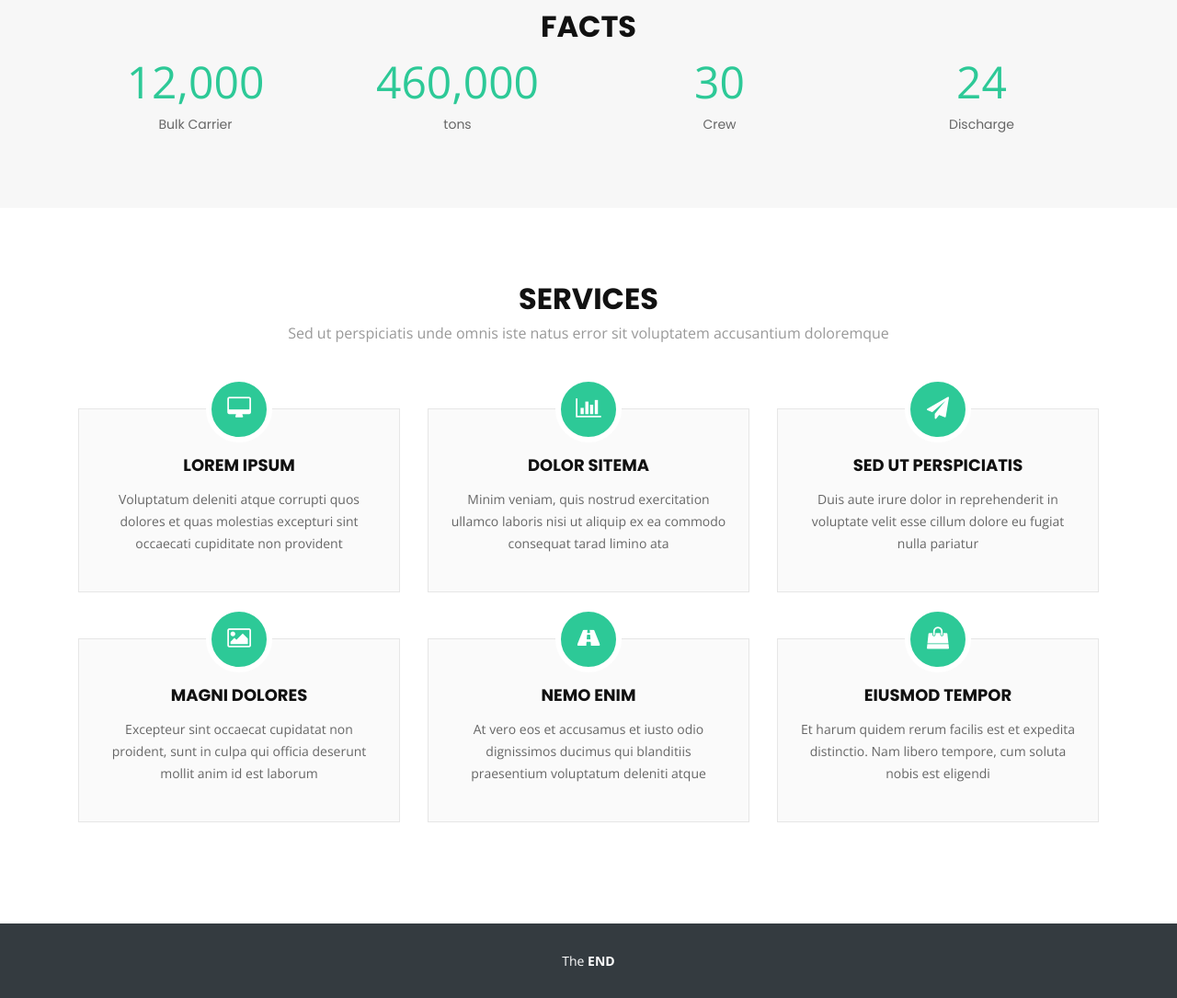
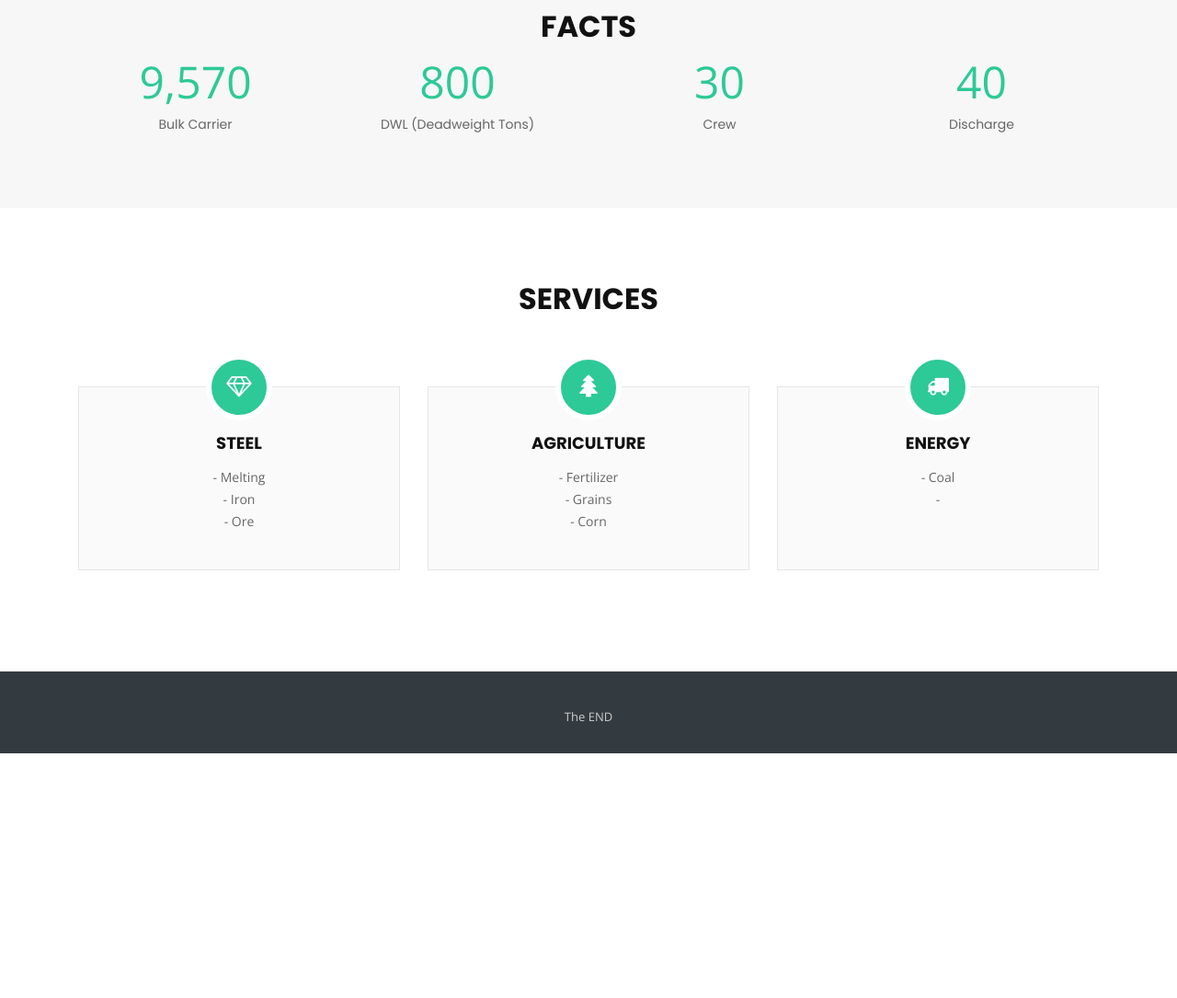
Before and after one commit to XeraFiu-YTB/bulk_carrier, a plain HTML site: page index.html in a window 1280 px wide. Shown: the part 1540-2625 px from the top of the page at 92% size. After the commit the page ends 2359 px from the top, so only its background shows below. Drawn offline with nearby package versions, Linux system fonts and the light colour scheme.

Commit message:
Add files via upload

```diff
--- a/index.html
+++ b/index.html
@@ -37,9 +37,6 @@
 
   <main id="main">
 
-    <!--==========================
-      About Us Section
-    ============================-->
     <section id="about">
       <div class="container">
         <div class="row about-container">
@@ -50,13 +47,19 @@
             <div class="icon-box wow fadeInUp">
               <div class="icon"><i class="fa fa-shopping-bag"></i></div>
               <h4 class="title"><a href="">Price</a></h4>
-              <p class="description">- Handymax 50M $<br/>- Panamax 75M $<br/>- Capesize 100M $</p>
+              <p class="description">- Handymax: 50M $<br/>- Panamax: 75M $<br/>- Capesize: 100M $</p>
             </div>
 
             <div class="icon-box wow fadeInUp" data-wow-delay="0.2s">
               <div class="icon"><i class="fa fa-bar-chart"></i></div>
               <h4 class="title"><a href="">Size</a></h4>
-              <p class="description">- Handymax 35-50k tons<br/>- Panamax 50-80k tons<br/>- Capesize +80k tons</p>
+              <p class="description">- Handymax: 35-50k tons<br/>- Panamax: 50-80k tons<br/>- Capesize: +80k tons</p>
+            </div>
+
+            <div class="icon-box wow fadeInUp" data-wow-delay="0.2s">
+              <div class="icon"><i class="fa fa-ship"></i></div>
+              <h4 class="title"><a href="">Capacity</a></h4>
+              <p class="description">- Handymax: 50 000m<sup>3</sup><br/>- Panamax: 70 000m<sup>3</sup><br/>- Capesize: 96 000m<sup>3</sup></p>
             </div>
 
           </div>
@@ -75,13 +78,13 @@
         <div class="row counters">
 
   				<div class="col-lg-3 col-6 text-center">
-            <span data-toggle="counter-up">12,000</span>
+            <span data-toggle="counter-up">9,570</span>
             <p>Bulk Carrier</p>
   				</div>
 
           <div class="col-lg-3 col-6 text-center">
-            <span data-toggle="counter-up">460,000</span>
-            <p>tons</p>
+            <span data-toggle="counter-up">800</span>
+            <p>DWL (Deadweight Tons)</p>
   				</div>
 
           <div class="col-lg-3 col-6 text-center">
@@ -90,66 +93,42 @@
   				</div>
 
           <div class="col-lg-3 col-6 text-center">
-            <span data-toggle="counter-up">24</span><!--heures minimum-->
+            <span data-toggle="counter-up">40</span><!--heures minimum-->
             <p>Discharge</p>
   				</div>
 
   			</div>
 
       </div>
-    </section><!-- #facts -->
+    </section>
 
-    <!--==========================
-      Services Section
-    ============================-->
+
     <section id="services">
       <div class="container wow fadeIn">
         <div class="section-header">
           <h3 class="section-title">Services</h3>
-          <p class="section-description">Sed ut perspiciatis unde omnis iste natus error sit voluptatem accusantium doloremque</p>
+          <p class="section-description"></p>
         </div>
         <div class="row">
           <div class="col-lg-4 col-md-6 wow fadeInUp" data-wow-delay="0.2s">
             <div class="box">
-              <div class="icon"><a href=""><i class="fa fa-desktop"></i></a></div>
-              <h4 class="title"><a href="">Lorem Ipsum</a></h4>
-              <p class="description">Voluptatum deleniti atque corrupti quos dolores et quas molestias excepturi sint occaecati cupiditate non provident</p>
+              <div class="icon"><a href=""><i class="fa fa-diamond"></i></a></div>
+              <h4 class="title"><a href="">Steel</a></h4>
+              <p class="description">- Melting<br/>- Iron<br/>- Ore</p>
             </div>
           </div>
           <div class="col-lg-4 col-md-6 wow fadeInUp" data-wow-delay="0.4s">
             <div class="box">
-              <div class="icon"><a href=""><i class="fa fa-bar-chart"></i></a></div>
-              <h4 class="title"><a href="">Dolor Sitema</a></h4>
-              <p class="description">Minim veniam, quis nostrud exercitation ullamco laboris nisi ut aliquip ex ea commodo consequat tarad limino ata</p>
+              <div class="icon"><a href=""><i class="fa fa fa-tree"></i></a></div>
+              <h4 class="title"><a href="">Agriculture</a></h4>
+              <p class="description">- Fertilizer<br/>- Grains<br/>- Corn</p>
             </div>
           </div>
           <div class="col-lg-4 col-md-6 wow fadeInUp" data-wow-delay="0.6s">
             <div class="box">
-              <div class="icon"><a href=""><i class="fa fa-paper-plane"></i></a></div>
-              <h4 class="title"><a href="">Sed ut perspiciatis</a></h4>
-              <p class="description">Duis aute irure dolor in reprehenderit in voluptate velit esse cillum dolore eu fugiat nulla pariatur</p>
-            </div>
-          </div>
-
-          <div class="col-lg-4 col-md-6 wow fadeInUp" data-wow-delay="0.2s">
-            <div class="box">
-              <div class="icon"><a href=""><i class="fa fa-photo"></i></a></div>
-              <h4 class="title"><a href="">Magni Dolores</a></h4>
-              <p class="description">Excepteur sint occaecat cupidatat non proident, sunt in culpa qui officia deserunt mollit anim id est laborum</p>
-            </div>
-          </div>
-          <div class="col-lg-4 col-md-6 wow fadeInUp" data-wow-delay="0.4s">
-            <div class="box">
-              <div class="icon"><a href=""><i class="fa fa-road"></i></a></div>
-              <h4 class="title"><a href="">Nemo Enim</a></h4>
-              <p class="description">At vero eos et accusamus et iusto odio dignissimos ducimus qui blanditiis praesentium voluptatum deleniti atque</p>
-            </div>
-          </div>
-          <div class="col-lg-4 col-md-6 wow fadeInUp" data-wow-delay="0.6s">
-            <div class="box">
-              <div class="icon"><a href=""><i class="fa fa-shopping-bag"></i></a></div>
-              <h4 class="title"><a href="">Eiusmod Tempor</a></h4>
-              <p class="description">Et harum quidem rerum facilis est et expedita distinctio. Nam libero tempore, cum soluta nobis est eligendi</p>
+              <div class="icon"><a href=""><i class="fa fa-truck"></i></a></div>
+              <h4 class="title"><a href="">Energy</a></h4>
+              <p class="description">- Coal<br/>- </p>
             </div>
           </div>
         </div>
@@ -165,8 +144,10 @@
     </div>
 
     <div class="container">
-      <div class="copyright">
-        The <strong>END</strong>
+      <div class="credits">
+        The END
+        <!--Designed by <a href="">Nathan Bastard</a><br/>
+        Wihtout the help of <a href="">Guillaume Cassez</a>-->
       </div>
     </div>
   </footer><!-- #footer -->
```
